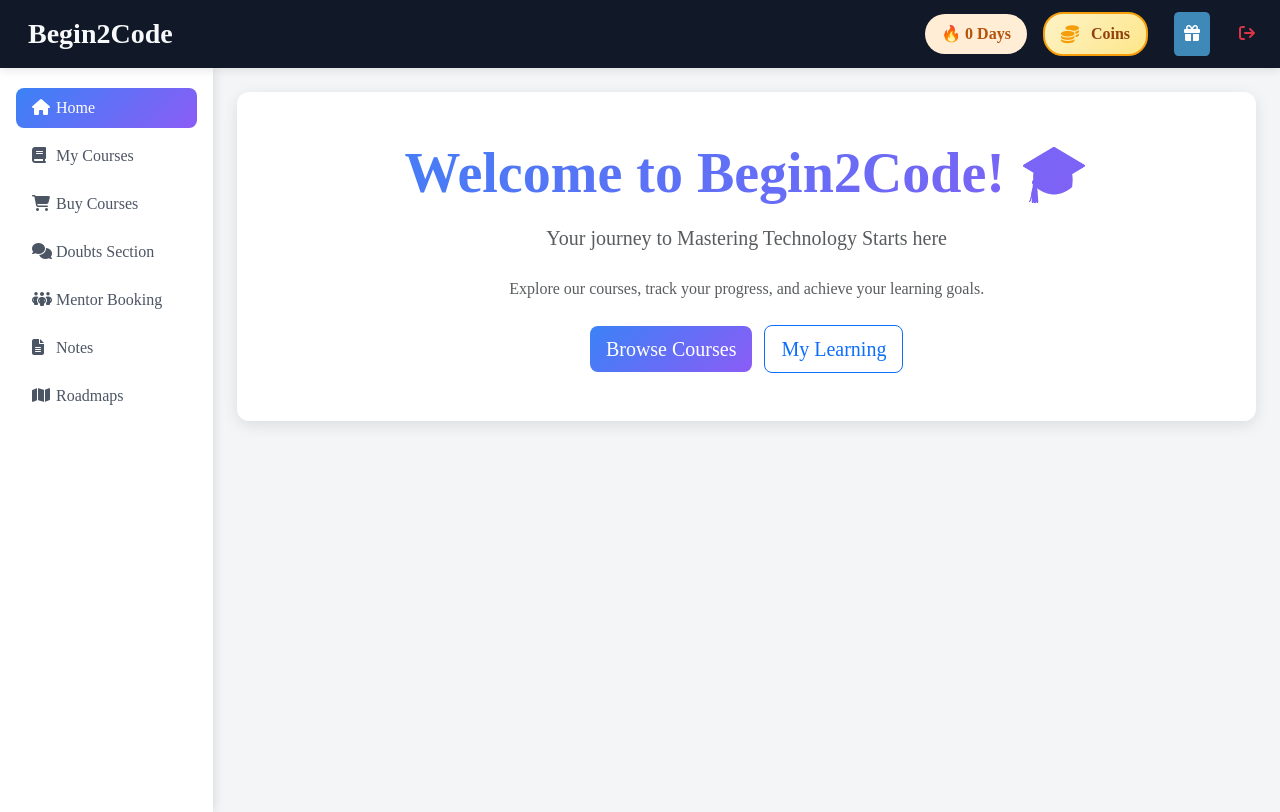
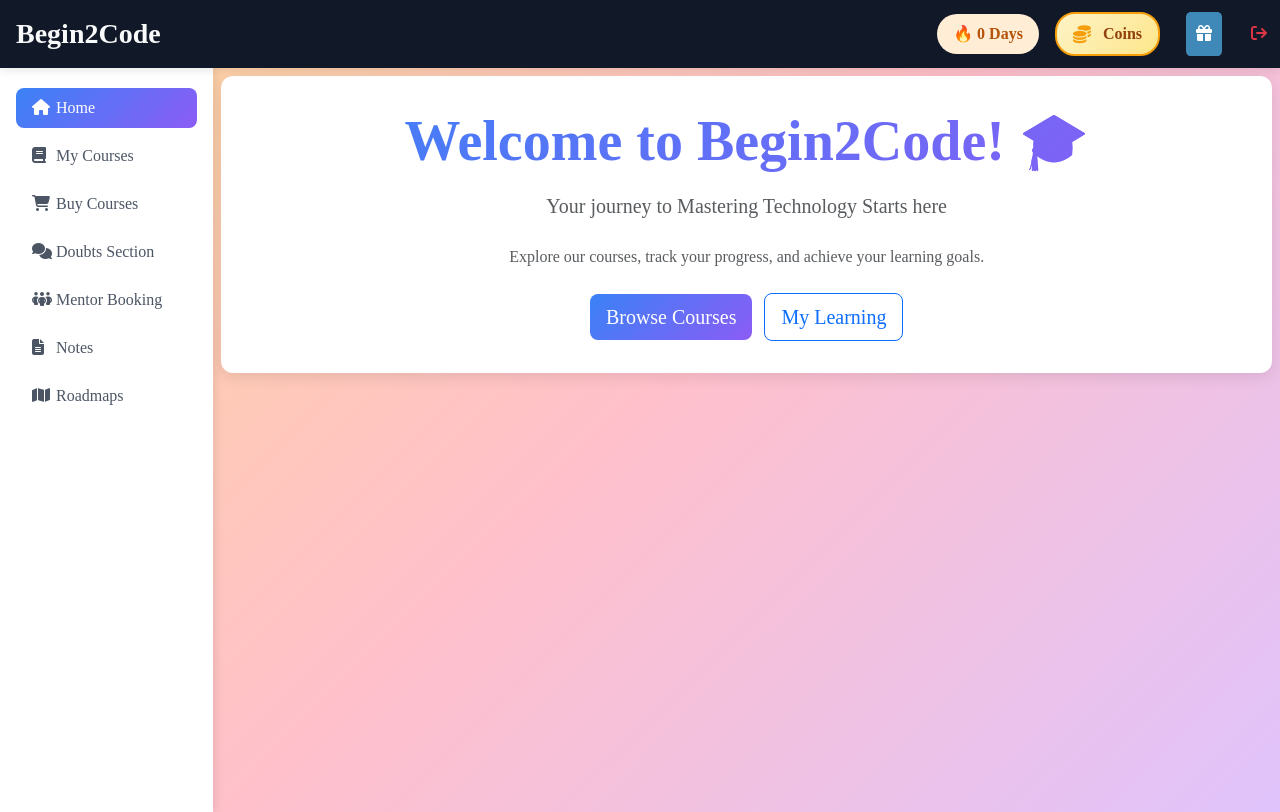
Before and after one commit to Mokshilxhah/Begin2Code, a Flask app: template templates/dashboard.html in a window 1280 px wide. Run offline with Flask 3, Linux system fonts and the light colour scheme; the template is opened without the code that fills it, so the values that code supplies are empty; parts of the project's set-up code (start-up, migrations or seed data) failed here and were passed over; some libraries are stand-ins or nearby versions.

Commit message:
Update dashboard.css

```diff
--- a/static/css/dashboard.css
+++ b/static/css/dashboard.css
@@ -11,15 +11,42 @@
 }
 
         body {
-            background: var(--gradient-bg);
+            background: var(--gradient-bg) !important;
             font-family: 'Segoe UI', sans-serif;
             min-height: 100vh;
+            padding-top: 0 !important;
         }
 
         .navbar {
             background: white !important;
             box-shadow: 0 2px 10px rgba(0, 0, 0, 0.1);
             color: white;
+        }
+
+        /* Remove all extra spacing */
+        .container-fluid {
+            padding: 0 !important;
+        }
+
+        .row {
+            margin: 0 !important;
+        }
+
+        /* Fix main content padding - override Bootstrap p-4 class */
+        main.col-lg-10.p-4 {
+            padding: 0.5rem !important;
+            margin-top: 0 !important;
+        }
+
+        .content-section {
+            margin-top: 0 !important;
+            padding-top: 0 !important;
+        }
+
+        /* Ensure no extra padding on main content */
+        main {
+            padding-top: 0.5rem !important;
+            padding-bottom: 1rem;
         }
 
         .sidebar {
@@ -130,13 +157,24 @@
         }
 
         .resource-icon {
-            width: 24px;
+            width: 32px;
+            height: 32px;
             cursor: pointer;
             transition: transform 0.2s;
         }
 
         .resource-icon:hover {
-            transform: scale(1.1);
+            transform: scale(1.2);
+        }
+
+        /* Fix for Resources section links */
+        td.text-center a {
+            text-decoration: none !important;
+            display: inline-block;
+        }
+
+        td.text-center a:hover {
+            text-decoration: none !important;
         }
 
         .coming-soon {
@@ -149,9 +187,10 @@
         .welcome-section {
             background: white;
             border-radius: 12px;
-            padding: 3rem;
+            padding: 2rem;
             text-align: center;
             box-shadow: 0 4px 15px rgba(0, 0, 0, 0.1);
+            margin-top: 0 !important;
         }
 
         .welcome-section h2 {
@@ -196,6 +235,12 @@
         .note-badge:hover {
             transform: scale(1.1);
             color: #fbbf24;
+        }
+
+        .note-badge.disabled {
+            opacity: 0.5;
+            cursor: not-allowed;
+            pointer-events: none;
         }
 
         .tech-icons i {
```
